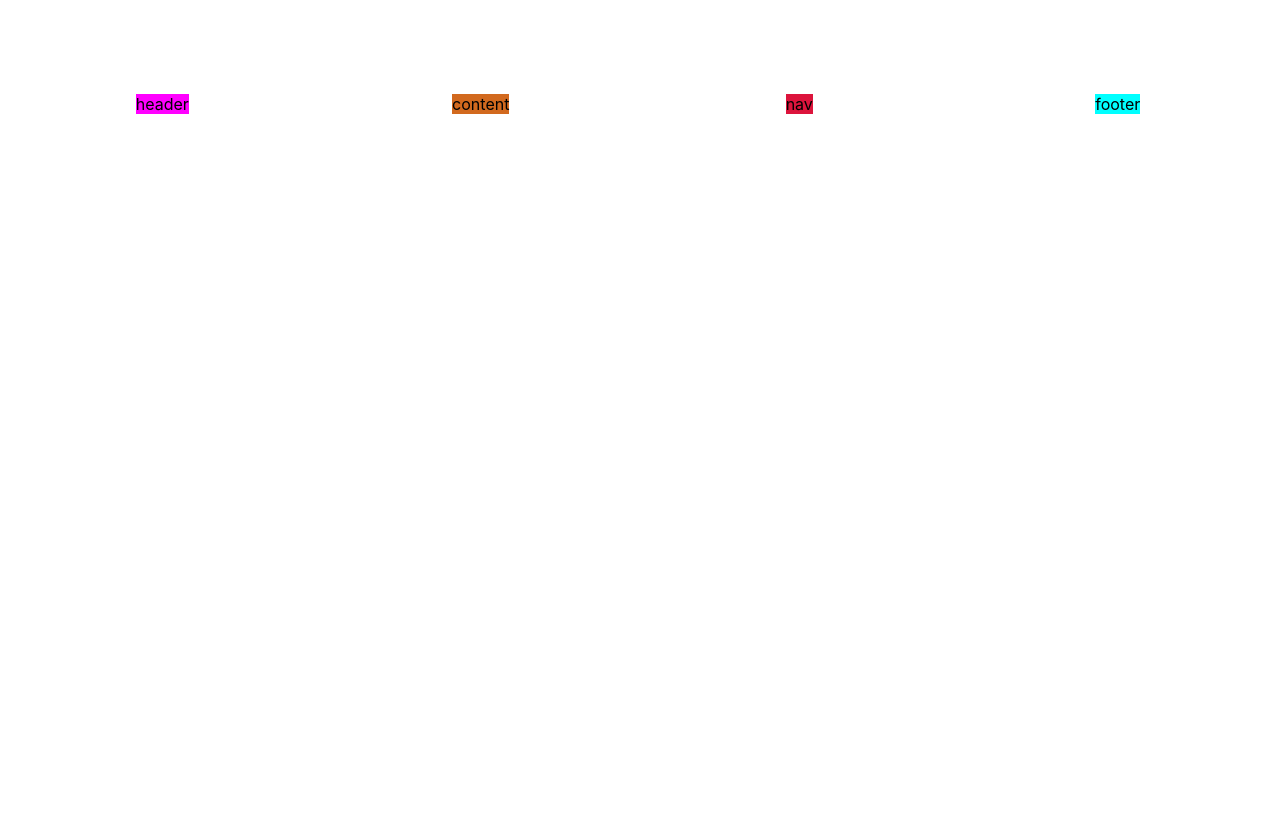
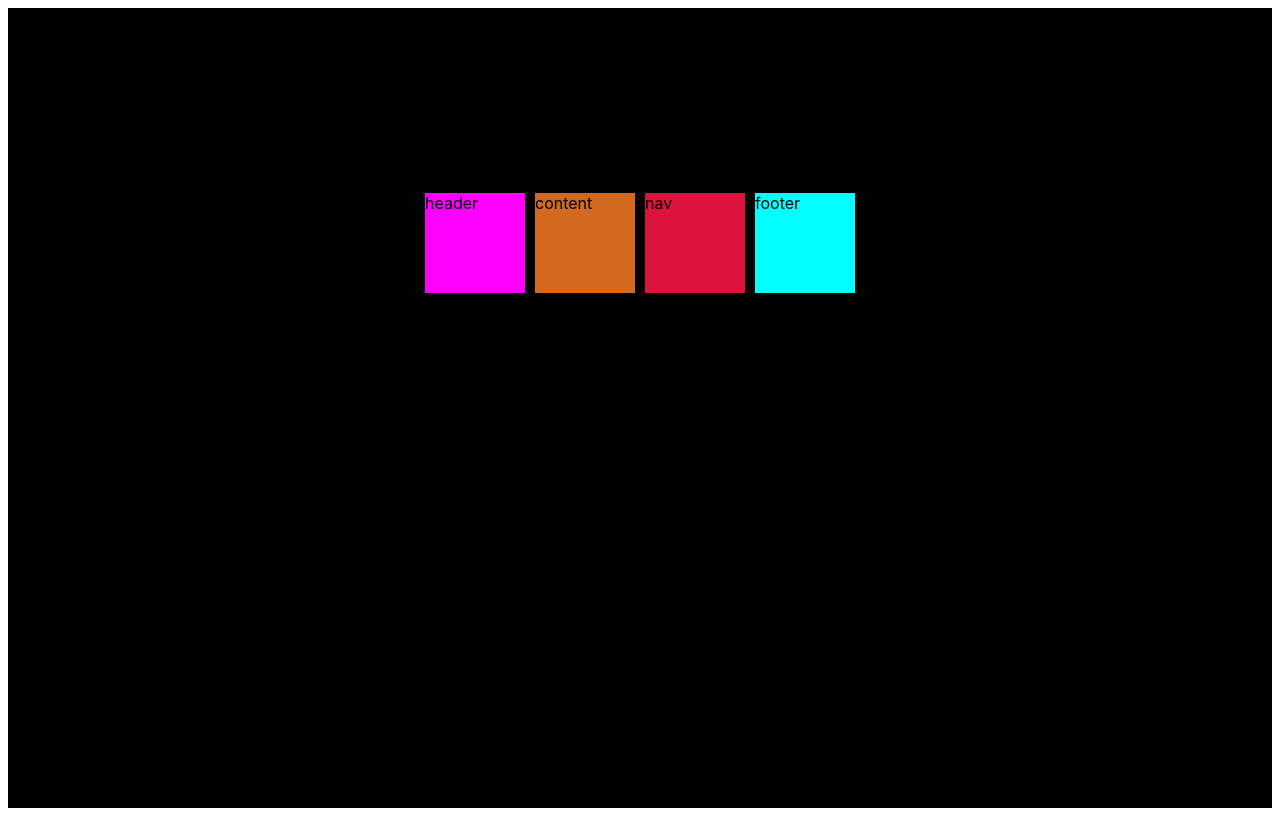
Before and after one commit to hojunkim1/sassy-style, a plain HTML site: page index.html in a window 1280 px wide. Drawn offline with Linux system fonts and the light colour scheme.

Commit message:
learn grid place-content

```diff
--- a/style.css
+++ b/style.css
@@ -8,11 +8,12 @@ body {
 .grid {
   /* Design */
   height: 100%;
+  background-color: black;
   /* Layout */
   display: grid;
-  grid-template-columns: repeat(4, 1fr);
-  grid-template-rows: repeat(4, 1fr);
-  place-items: center center;
+  grid-template-columns: repeat(4, 100px);
+  grid-template-rows: repeat(4, 100px);
+  place-content: center center;
   gap: 10px;
 }
 
```
